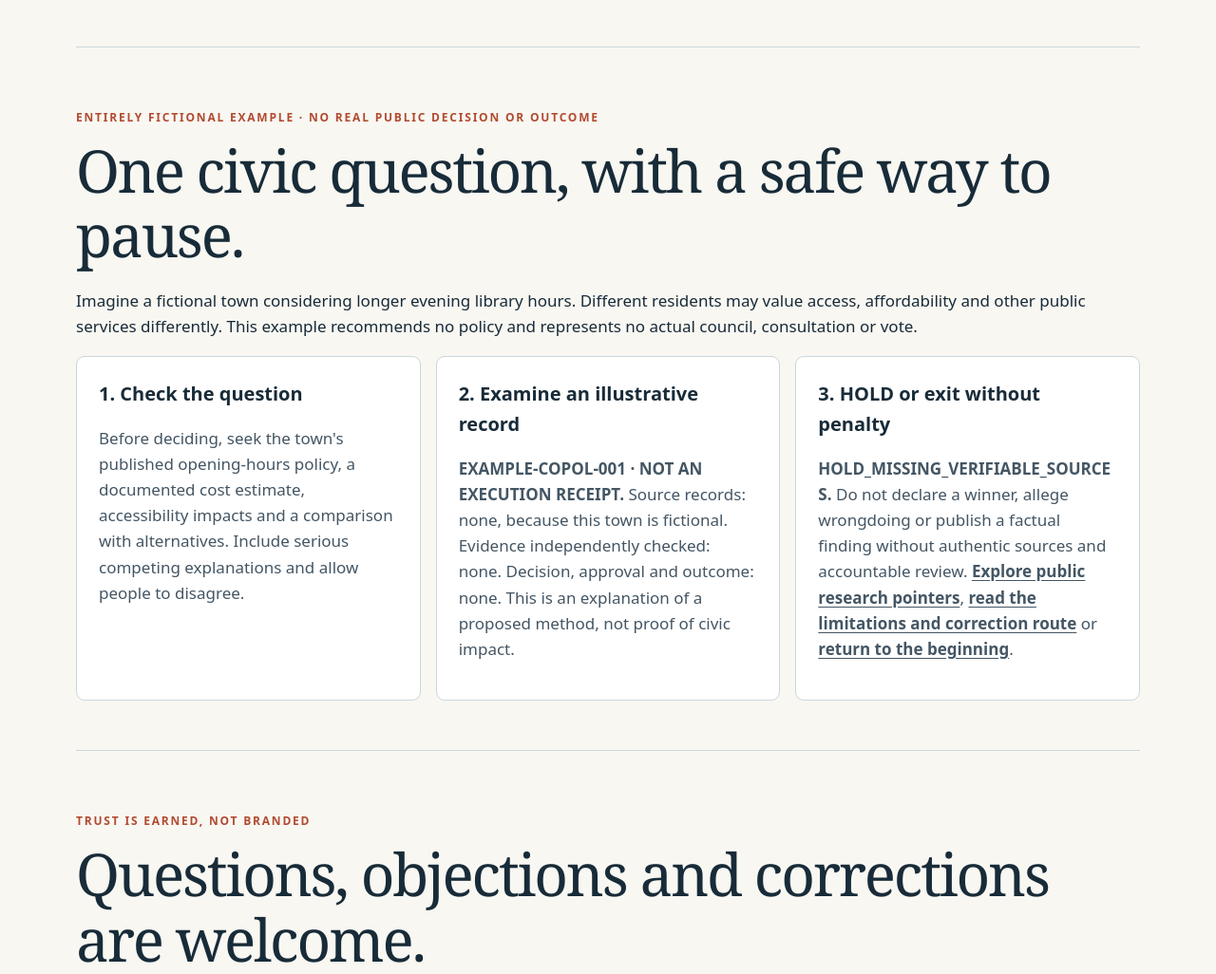
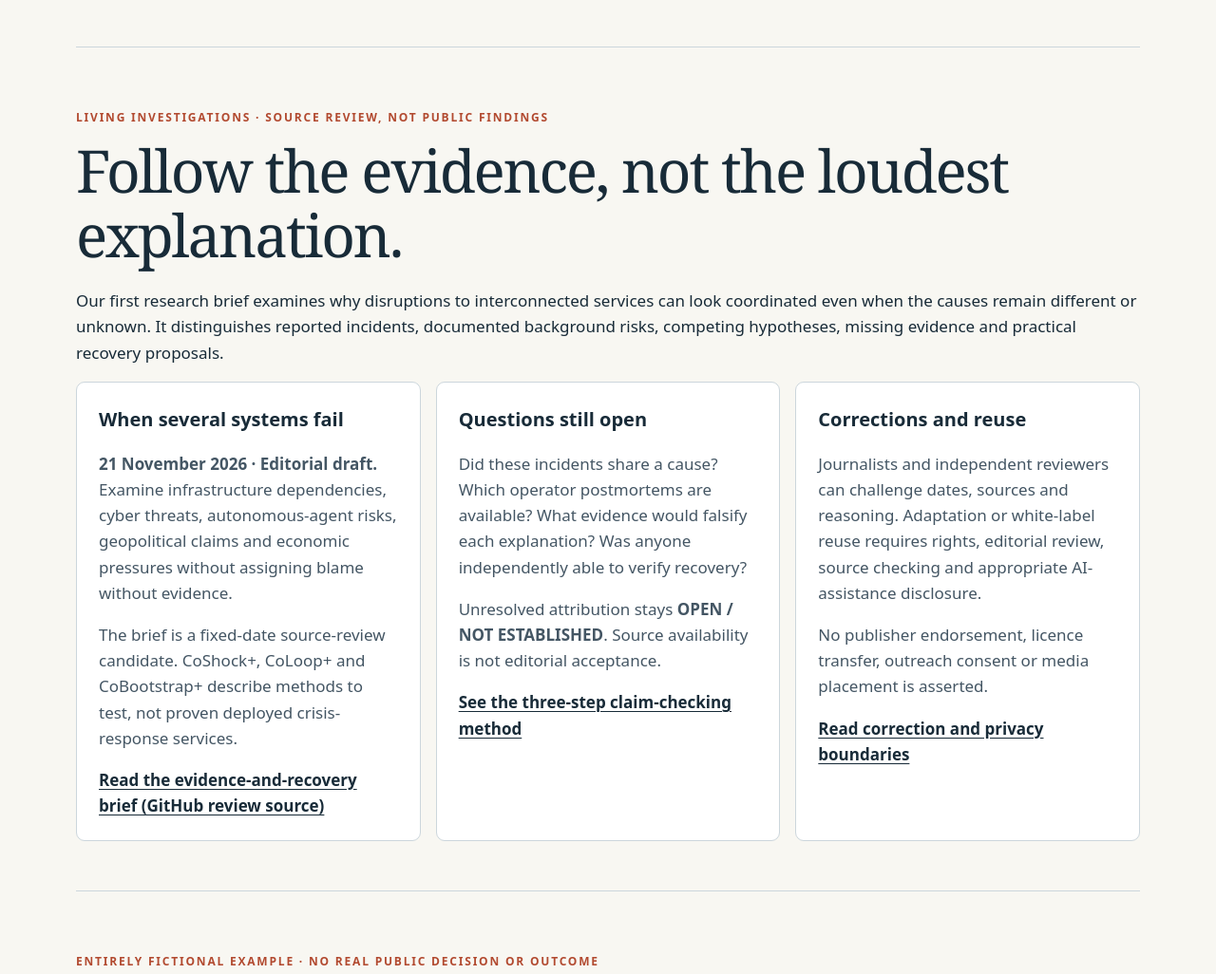
Before and after one commit to CoCivium/CoPolitic-site, a plain HTML site: page index.html in a window 1280 px wide. Shown: the part 1315-2341 px from the top of the page at 95% size. Drawn offline with Linux system fonts and the light colour scheme.

Commit message:
docs(CoPolitic): link source-bound Living Investigations review from draft homepage

```diff
--- a/index.html
+++ b/index.html
@@ -37,7 +37,7 @@ footer{border-top:1px solid var(--line);padding:24px 0 42px;color:var(--muted);f
 <a class="skip" href="#main">Skip to content</a>
 <div class="notice" role="status">PRELAUNCH POLICY RESEARCH POINTER · NOT AN ELECTION AUTHORITY, CAMPAIGN OR OFFICIAL AUDIT</div>
 <div class="wrap">
-<header><a class="brand" href="#main" aria-label="CoPolitic home">CoPolitic<b>.</b></a><nav aria-label="Primary navigation"><a href="#method">Method</a><a href="#explore">Explore sources</a><a href="#example">Worked example</a><a href="#limits">Trust and limits</a></nav></header>
+<header><a class="brand" href="#main" aria-label="CoPolitic home">CoPolitic<b>.</b></a><nav aria-label="Primary navigation"><a href="#method">Method</a><a href="#explore">Explore sources</a><a href="#investigations">Living investigations</a><a href="#example">Worked example</a><a href="#limits">Trust and limits</a></nav></header>
 <main id="main">
 <section class="hero" aria-labelledby="headline">
 <div><p class="eyebrow">Civic questions · Public evidence · Informed choice</p><h1 id="headline">Evidence before <em>allegiance.</em></h1>
@@ -56,6 +56,17 @@ footer{border-top:1px solid var(--line);padding:24px 0 42px;color:var(--muted);f
 <article class="card"><h3>Money and elections</h3><p>Compare public aggregate numbers with the questions they can answer, and the ones they cannot.</p><a href="https://github.com/CoCivium/CoAcademy/blob/master/docs/civic-integrity/money-and-elections/index.html">Inspect the example source</a></article>
 <article class="card"><h3>Post-election evidence</h3><p>Distinguish custody, independent verification, unresolved facts and responsible escalation.</p><a href="https://github.com/CoCivium/CoAcademy/blob/master/docs/civic-integrity/POST_ELECTION_CONTINUITY_R0.md">Read the protocol</a></article>
 </div></section>
+<section class="section" id="investigations" aria-labelledby="investigations-title">
+<p class="eyebrow">Living investigations · Source review, not public findings</p>
+<h2 id="investigations-title">Follow the evidence, not the loudest explanation.</h2>
+<p>Our first research brief examines why disruptions to interconnected services can look coordinated even when the causes remain different or unknown. It distinguishes reported incidents, documented background risks, competing hypotheses, missing evidence and practical recovery proposals.</p>
+<div class="grid"><article class="card"><h3>When several systems fail</h3><p><strong>21 November 2026 · Editorial draft.</strong> Examine infrastructure dependencies, cyber threats, autonomous-agent risks, geopolitical claims and economic pressures without assigning blame without evidence.</p>
+<p>The brief is a fixed-date source-review candidate. CoShock+, CoLoop+ and CoBootstrap+ describe methods to test, not proven deployed crisis-response services.</p><a href="https://github.com/CoCivium/CoPolitic-site/blob/ef2f7b6d3d50946212a8b92d67cf6c7a186d4f48/docs/editorial/COPOLITIC_COSHOCK_EVIDENCE_AND_RECOVERY_BRIEF_R0_20261121.md">Read the evidence-and-recovery brief (GitHub review source)</a></article>
+<article class="card"><h3>Questions still open</h3><p>Did these incidents share a cause? Which operator postmortems are available? What evidence would falsify each explanation? Was anyone independently able to verify recovery?</p>
+<p>Unresolved attribution stays <strong>OPEN / NOT ESTABLISHED</strong>. Source availability is not editorial acceptance.</p><a href="#method">See the three-step claim-checking method</a></article>
+<article class="card"><h3>Corrections and reuse</h3><p>Journalists and independent reviewers can challenge dates, sources and reasoning. Adaptation or white-label reuse requires rights, editorial review, source checking and appropriate AI-assistance disclosure.</p>
+<p>No publisher endorsement, licence transfer, outreach consent or media placement is asserted.</p><a href="#limits">Read correction and privacy boundaries</a></article></div>
+</section>
 <section class="section" id="example" aria-labelledby="example-title">
 <p class="eyebrow">Entirely fictional example · no real public decision or outcome</p>
 <h2 id="example-title">One civic question, with a safe way to pause.</h2>
```
